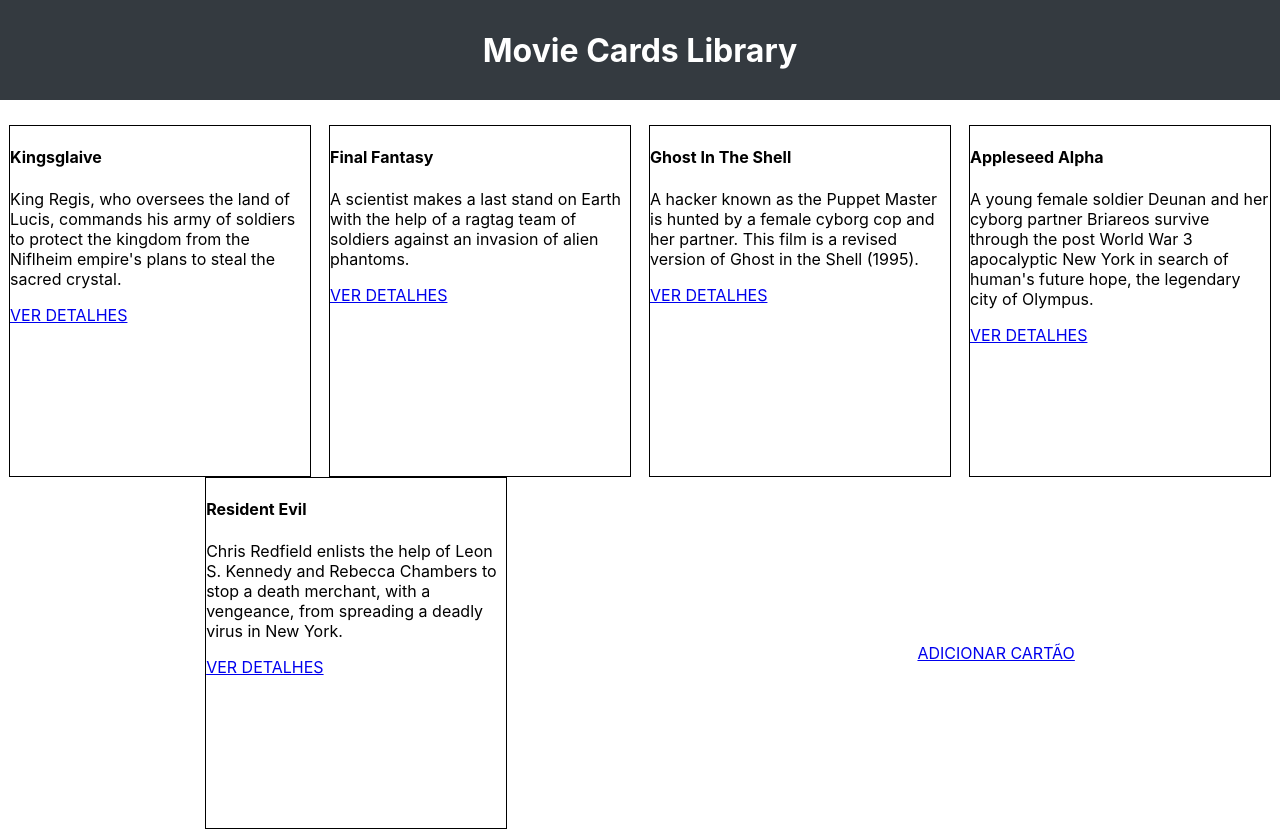
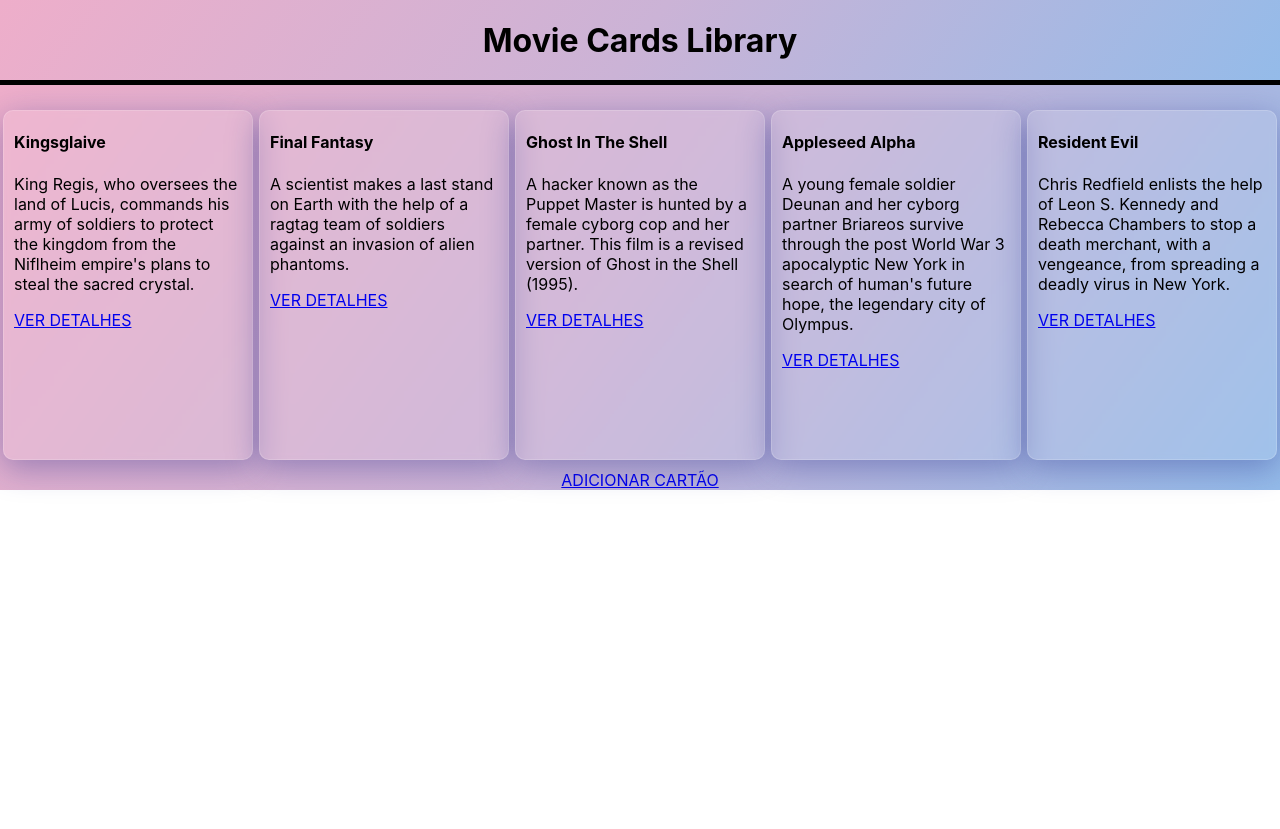
Before and after one commit to madruga665/sd-010-a-project-movie-card-library-crud, a React (Create React App) app: page / in a window 1280 px wide. After the commit the page ends 800 px from the top, so only its background shows below. Built offline with nearby package versions, Linux system fonts and the light colour scheme.

Commit message:
add Cor de fundo em movie list e card glass style

```diff
--- a/src/components/styles/Header.css
+++ b/src/components/styles/Header.css
@@ -1,9 +1,10 @@
 .movie-card-header {
   align-items: center;
-  background-color: #343a40;
-  color: white;
+  background: rgb(238,174,202);
+  background: linear-gradient(126deg, rgba(238,174,202,1) 0%, rgba(203,179,214,1) 50%, rgba(148,187,233,1) 100%);
+  border-bottom: 5px solid black;
+  color: black;
   display: flex;
-  height: 100px;
+  height: 80px;
   justify-content: center;
-  margin-bottom: 25px;
 }
--- a/src/components/styles/MovieCard.css
+++ b/src/components/styles/MovieCard.css
@@ -1,5 +1,20 @@
 .movie-card {
-  border: 1px solid black;
-  width: 300px;
+  box-sizing: border-box;
+  background: rgba(255, 255, 255, 0.1);
+  box-shadow: 0 8px 32px 0 rgba(31, 38, 135, 0.37);
+  backdrop-filter: blur(3px);
+  -webkit-backdrop-filter: blur(3px);
+  border-radius: 10px;
+  border: 1px solid rgba(255, 255, 255, 0.18);
+  padding: 0 10px 10px 10px;
+  width: 250px;
   height: 350px;
+  margin: 25px 0 10px 0;
+  transition: 0.3s;
 }
+
+.movie-card:hover {
+  -moz-transform: scale(1.1);
+	-webkit-transform: scale(1.1);
+	transform: scale(1.1);
+}
--- a/src/pages/styles/MovieList.css
+++ b/src/pages/styles/MovieList.css
@@ -3,4 +3,7 @@
   align-items: center;
   justify-content: space-around;
   flex-wrap: wrap;
+  background: rgb(238, 174, 202);
+  background: linear-gradient( 126deg, rgba(238, 174, 202, 1) 0%, rgba(203, 179, 214, 1) 50%, rgba(148, 187, 233, 1) 100%
+  );
 }
```
